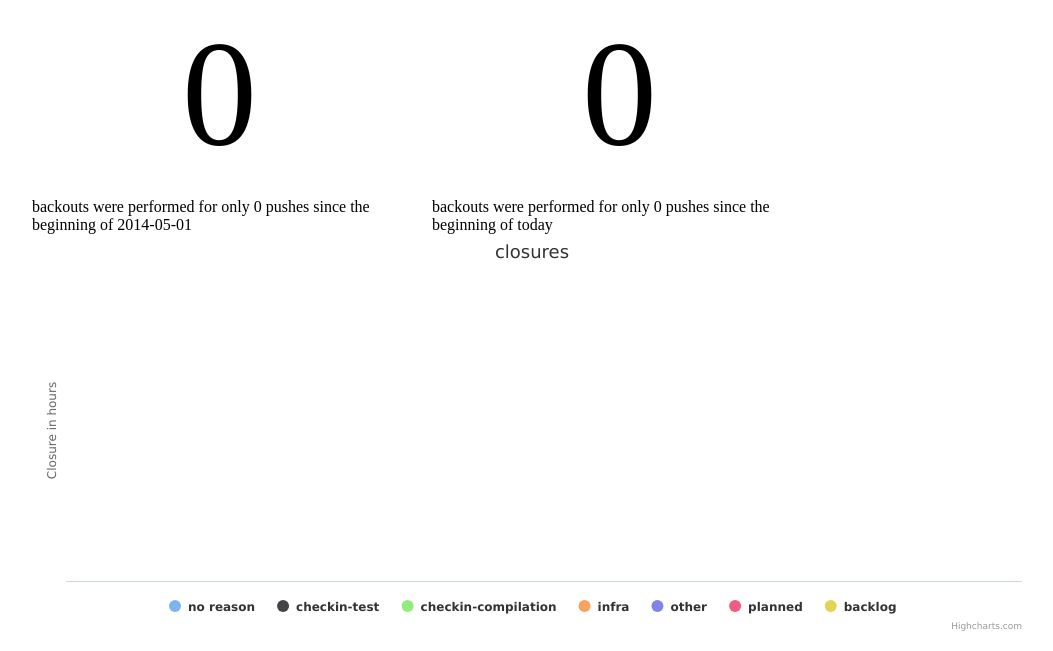
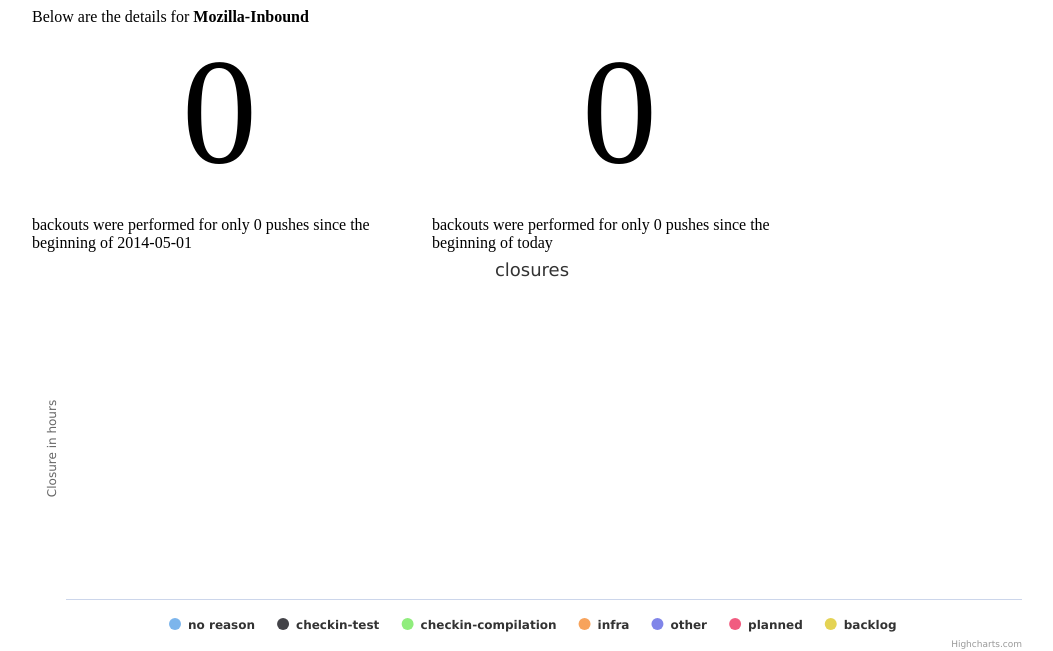
Before and after one commit to AutomatedTester/futurama-data, a Flask app: page / in a window 1280 px wide. Shown: the top 651 px of the page, without its empty margins (96-1149 px from the left). Run offline with Flask 2, Linux system fonts and the light colour scheme; data that the repository does not hold is empty; some libraries are stand-ins or nearby versions.

Commit message:
Adding in details for which branch is being used

```diff
--- a/app/static/stylesheets/main.css
+++ b/app/static/stylesheets/main.css
@@ -21,6 +21,10 @@
     margin:auto;
 }
 
+.boldy {
+    font-weight: bold;
+}
+
 #container {
     width:1000px;
     height: 400px;
--- a/app/templates/index.html
+++ b/app/templates/index.html
@@ -5,6 +5,7 @@
 </head>
 <body>
   <div class='main'>
+    <div class='main'>Below are the details for <span class='boldy'>Mozilla-Inbound</span></div>
     <div class='yetAnotherContainer'>
         <div class='backouts floaty'><div class='omg'>{{ backouts['backouts'] }}</div><br> backouts were performed for only {{ backouts['total'] }}     pushes since the beginning of {{ backouts['startdate'] }}</div>
         <div class='backouts floaty'><div class='omg'>{{ today['backouts'] }}</div><br> backouts were performed for only {{ today['total'] }}     pushes since the beginning of today</div>
```
